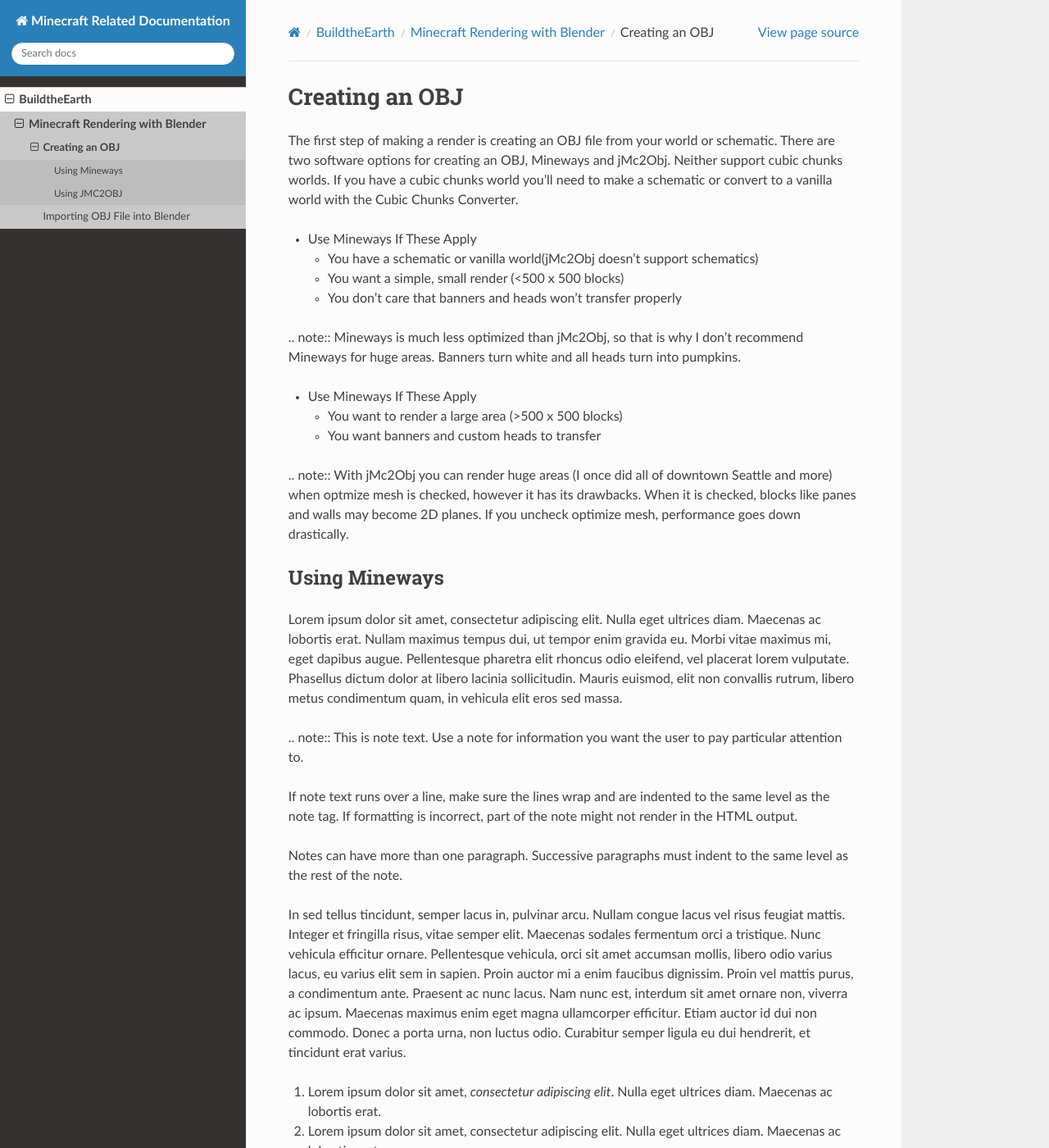
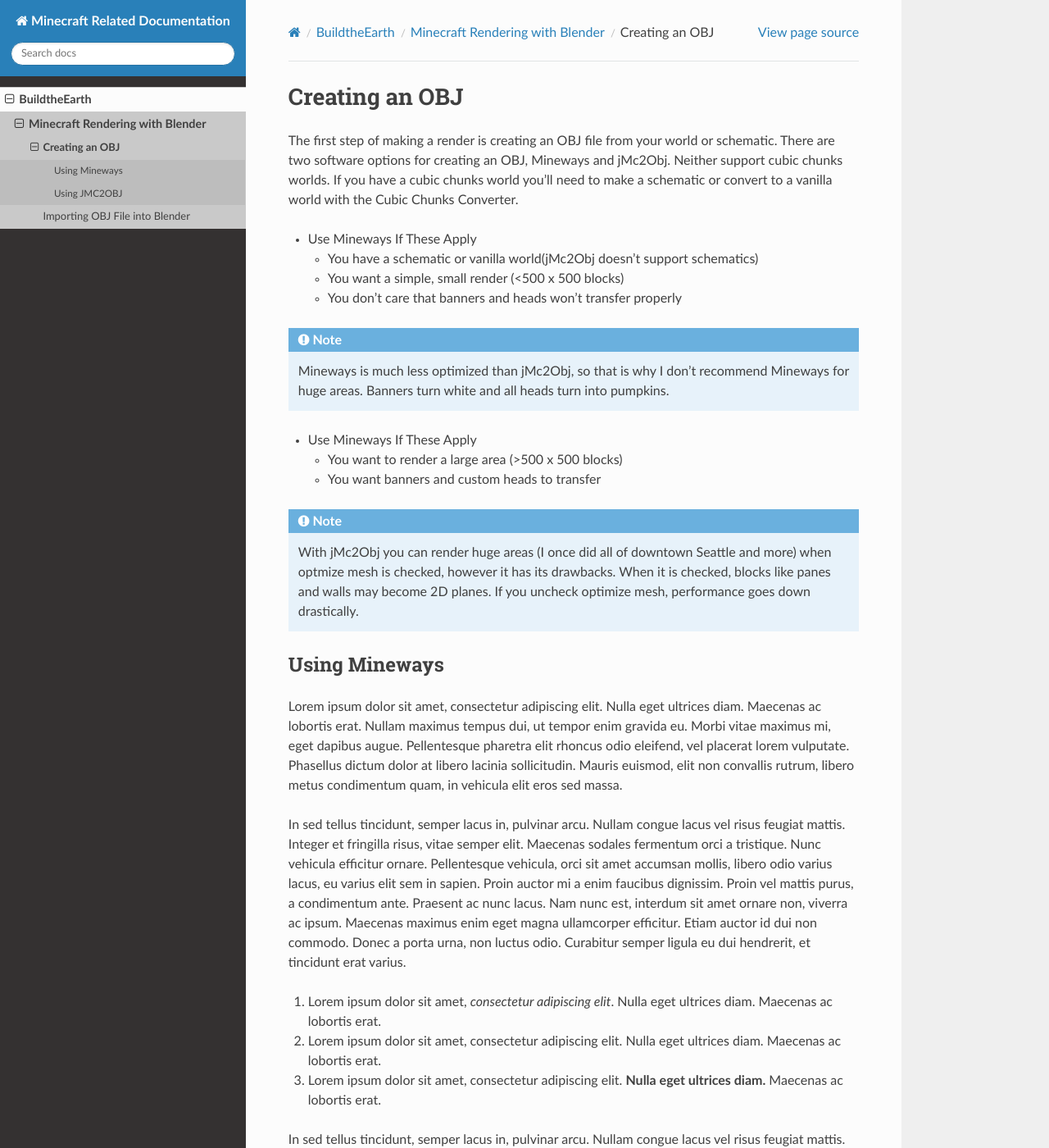
Before and after one commit to yyrichy/documentation, a Sphinx documentation site: the page built from source/buildtheearth/rendering/creating-obj.md, in a window 1280 px wide and 1400 px high. Shown: the whole window at 82% size. Built offline with Sphinx 7.4.7 and the Read the Docs theme 2.0.0, drawn with Linux system fonts in a browser that asks for light colours.

Commit message:
Update creating-obj.md

````diff
--- a/source/buildtheearth/rendering/creating-obj.md
+++ b/source/buildtheearth/rendering/creating-obj.md
@@ -13,32 +13,21 @@
   * You have a schematic or vanilla world(jMc2Obj doesn't support schematics)
   * You want a simple, small render (<500 x 500 blocks)
   * You don't care that banners and heads won't transfer properly
-
+```eval_rst
 .. note::
    Mineways is much less optimized than jMc2Obj, so that is why I don't recommend Mineways for huge areas.
    Banners turn white and all heads turn into pumpkins.
-
+```
 - Use Mineways If These Apply
   * You want to render a large area (>500 x 500 blocks)
   * You want banners and custom heads to transfer
-
+```eval_rst
 .. note::
    With jMc2Obj you can render huge areas (I once did all of downtown Seattle and more) when optmize mesh is checked, however it has its drawbacks. When it is checked, blocks like panes and walls may become 2D planes. If you uncheck optimize mesh, performance goes down drastically.
-
+```
 ## Using Mineways
 
 Lorem ipsum dolor sit amet, consectetur adipiscing elit. Nulla eget ultrices diam. Maecenas ac lobortis erat. Nullam maximus tempus dui, ut tempor enim gravida eu. Morbi vitae maximus mi, eget dapibus augue. Pellentesque pharetra elit rhoncus odio eleifend, vel placerat lorem vulputate. Phasellus dictum dolor at libero lacinia sollicitudin. Mauris euismod, elit non convallis rutrum, libero metus condimentum quam, in vehicula elit eros sed massa.
-
-.. note::
-   This is note text. Use a note for information you want the user to
-   pay particular attention to.
-
-   If note text runs over a line, make sure the lines wrap and are indented to
-   the same level as the note tag. If formatting is incorrect, part of the note
-   might not render in the HTML output.
-
-   Notes can have more than one paragraph. Successive paragraphs must
-   indent to the same level as the rest of the note.
 
 In sed tellus tincidunt, semper lacus in, pulvinar arcu. Nullam congue lacus vel risus feugiat mattis. Integer et fringilla risus, vitae semper elit. Maecenas sodales fermentum orci a tristique. Nunc vehicula efficitur ornare. Pellentesque vehicula, orci sit amet accumsan mollis, libero odio varius lacus, eu varius elit sem in sapien. Proin auctor mi a enim faucibus dignissim. Proin vel mattis purus, a condimentum ante. Praesent ac nunc lacus. Nam nunc est, interdum sit amet ornare non, viverra ac ipsum. Maecenas maximus enim eget magna ullamcorper efficitur. Etiam auctor id dui non commodo. Donec a porta urna, non luctus odio. Curabitur semper ligula eu dui hendrerit, et tincidunt erat varius.
 
````
